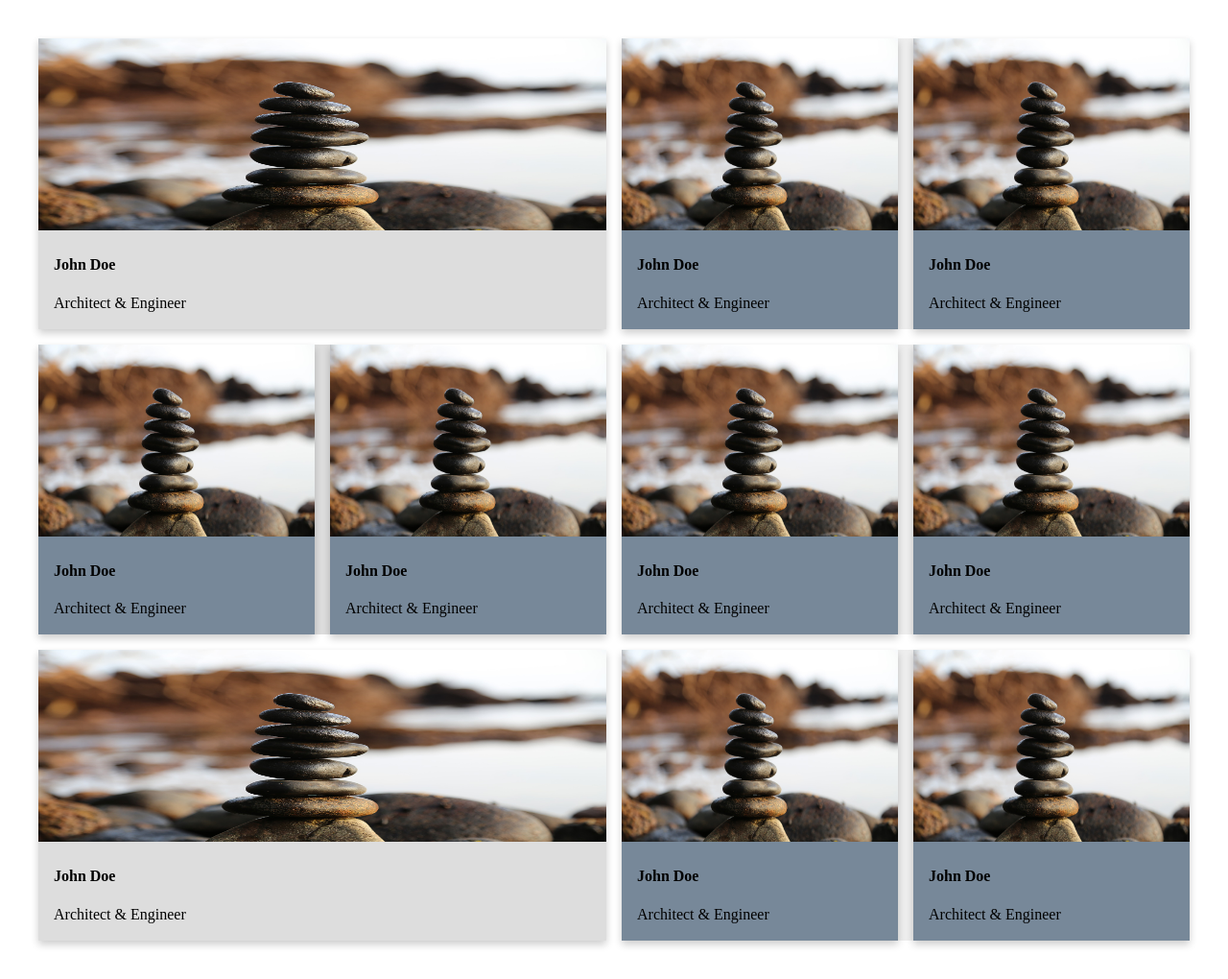
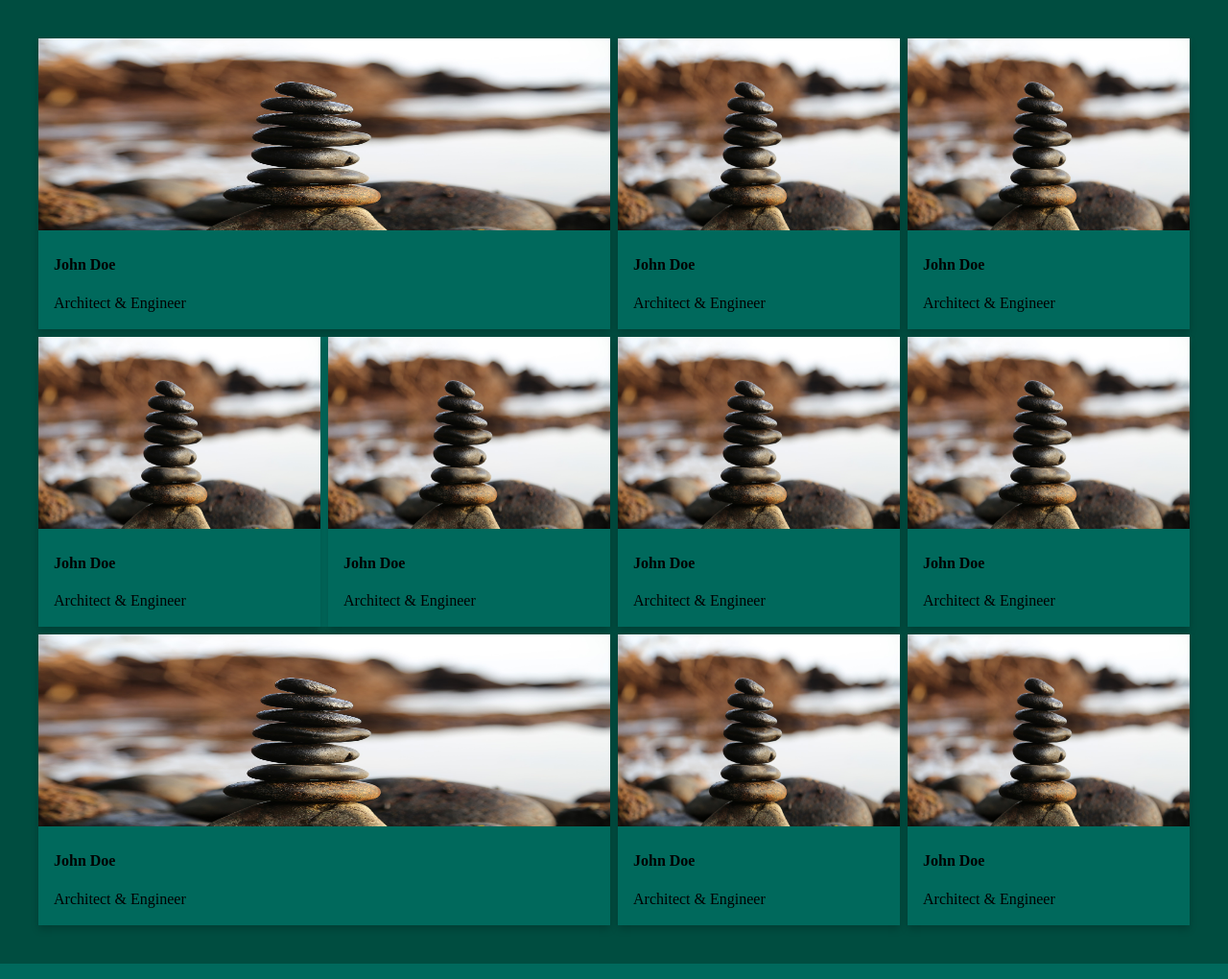
Before and after one commit to singhvaibhavram/VolopayAssignment, a PHP site: page / in a window 1280 px wide. Shown: the whole page at 96% size. Run offline with PHP 8.4, Linux system fonts and the light colour scheme.

Commit message:
Card Background

```diff
--- a/css/style.css
+++ b/css/style.css
@@ -1,7 +1,10 @@
+body{
+  background: #004D40;
+}
 .grid{
   display: grid;
   grid-template-columns: 1fr 1fr;
-  grid-gap: 1em;
+  grid-gap: 0.5em;
   grid-auto-rows: auto;
   padding: 2em;
 }
@@ -9,26 +12,27 @@
 .inner-grid{
   display: grid;
   grid-template-columns: 1fr 1fr;
-  grid-gap: 1em;
+  grid-gap: 0.5em;
   grid-auto-rows: auto;
 }
 
 .inner-grid > div{
-  background: #778899;
+  background: #00695C;
 }
 
 .grid > div{
-  background: #eee;
+  background: #004D40;
 }
 
 .grid > div:nth-child(odd){
-  background: #ddd;
+  background: #00695C;
 }
 
 .card {
   box-shadow: 0 4px 8px 0 rgba(0,0,0,0.2);
   transition: 0.3s;
   width: 100%;
+  background: #004D40;
 }
 
 .card:hover {
@@ -37,6 +41,7 @@
 
 .container {
   padding: 2px 16px;
+  background: #00695C;
 }
 
 img{
--- a/index.html
+++ b/index.html
@@ -8,7 +8,7 @@
   <body>
     <div class="grid">
       <div class="card">
-        <img src="background.jpg" alt="Avatar"  >
+        <img src=" img/background.jpg" alt="Avatar"  >
         <div class="container">
           <h4><b>John Doe</b></h4>
           <p>Architect & Engineer</p>
@@ -16,14 +16,14 @@
       </div>
       <div class="inner-grid">
         <div class="card">
-          <img src="background.jpg" alt="Avatar"  >
+          <img src=" img/background.jpg" alt="Avatar"  >
           <div class="container">
             <h4><b>John Doe</b></h4>
             <p>Architect & Engineer</p>
           </div>
         </div>
         <div class="card">
-          <img src="background.jpg" alt="Avatar"  >
+          <img src=" img/background.jpg" alt="Avatar"  >
           <div class="container">
             <h4><b>John Doe</b></h4>
             <p>Architect & Engineer</p>
@@ -32,14 +32,14 @@
       </div>
       <div class="inner-grid">
         <div class="card">
-          <img src="background.jpg" alt="Avatar"  >
+          <img src=" img/background.jpg" alt="Avatar"  >
           <div class="container">
             <h4><b>John Doe</b></h4>
             <p>Architect & Engineer</p>
           </div>
         </div>
         <div class="card">
-          <img src="background.jpg" alt="Avatar"  >
+          <img src=" img/background.jpg" alt="Avatar"  >
           <div class="container">
             <h4><b>John Doe</b></h4>
             <p>Architect & Engineer</p>
@@ -48,14 +48,14 @@
       </div>
       <div class="inner-grid">
         <div class="card">
-          <img src="background.jpg" alt="Avatar"  >
+          <img src=" img/background.jpg" alt="Avatar"  >
           <div class="container">
             <h4><b>John Doe</b></h4>
             <p>Architect & Engineer</p>
           </div>
         </div>
         <div class="card">
-          <img src="background.jpg" alt="Avatar"  >
+          <img src=" img/background.jpg" alt="Avatar"  >
           <div class="container">
             <h4><b>John Doe</b></h4>
             <p>Architect & Engineer</p>
@@ -63,7 +63,7 @@
         </div>
       </div>
       <div class="card">
-        <img src="background.jpg" alt="Avatar"  >
+        <img src=" img/background.jpg" alt="Avatar"  >
         <div class="container">
           <h4><b>John Doe</b></h4>
           <p>Architect & Engineer</p>
@@ -71,14 +71,14 @@
       </div>
       <div class="inner-grid">
         <div class="card">
-          <img src="background.jpg" alt="Avatar"  >
+          <img src=" img/background.jpg" alt="Avatar"  >
           <div class="container">
             <h4><b>John Doe</b></h4>
             <p>Architect & Engineer</p>
           </div>
         </div>
         <div class="card">
-          <img src="background.jpg" alt="Avatar"  >
+          <img src=" img/background.jpg" alt="Avatar"  >
           <div class="container">
             <h4><b>John Doe</b></h4>
             <p>Architect & Engineer</p>
```
Also changed, not shown: img/background.jpg (renamed from background.jpg).
